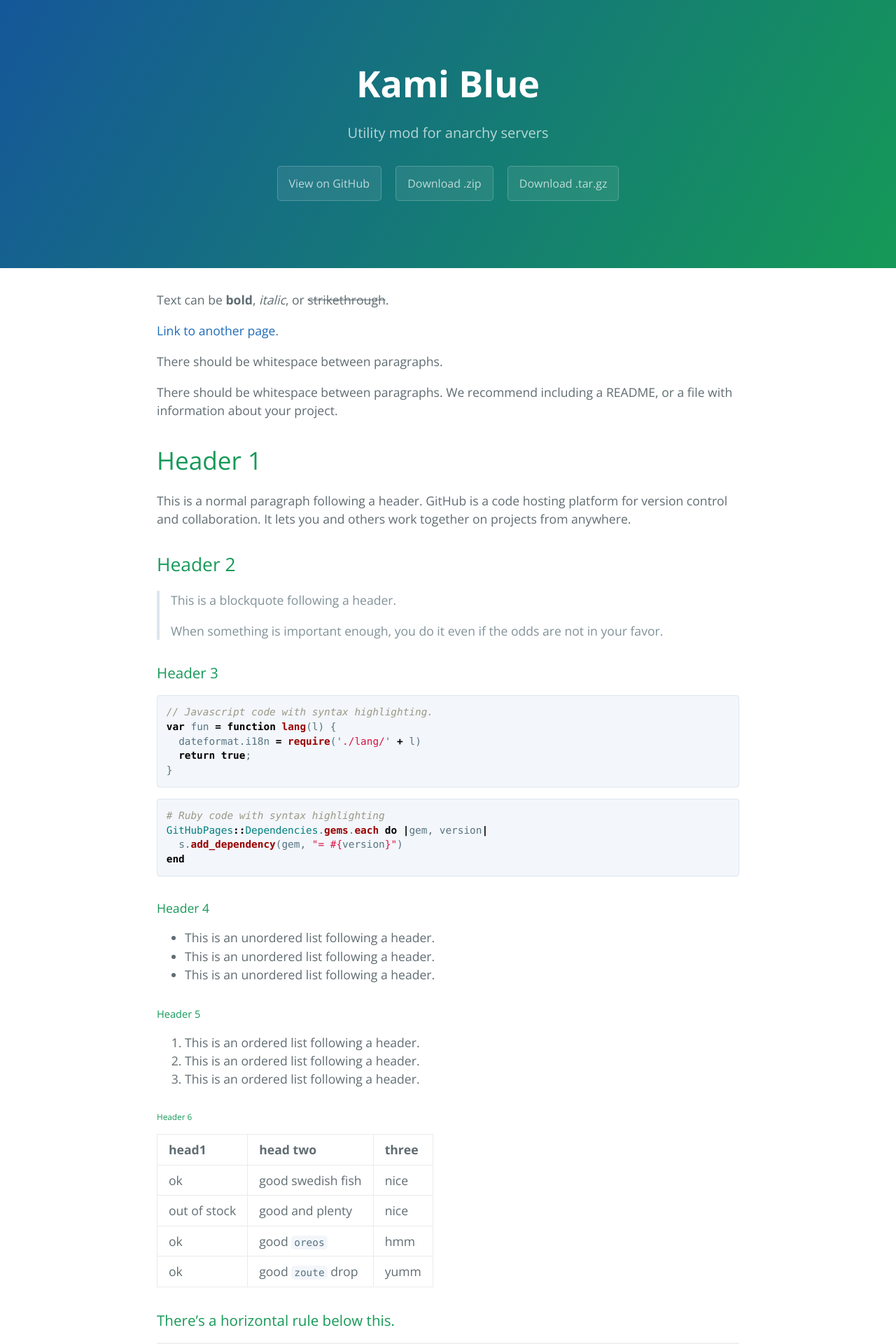
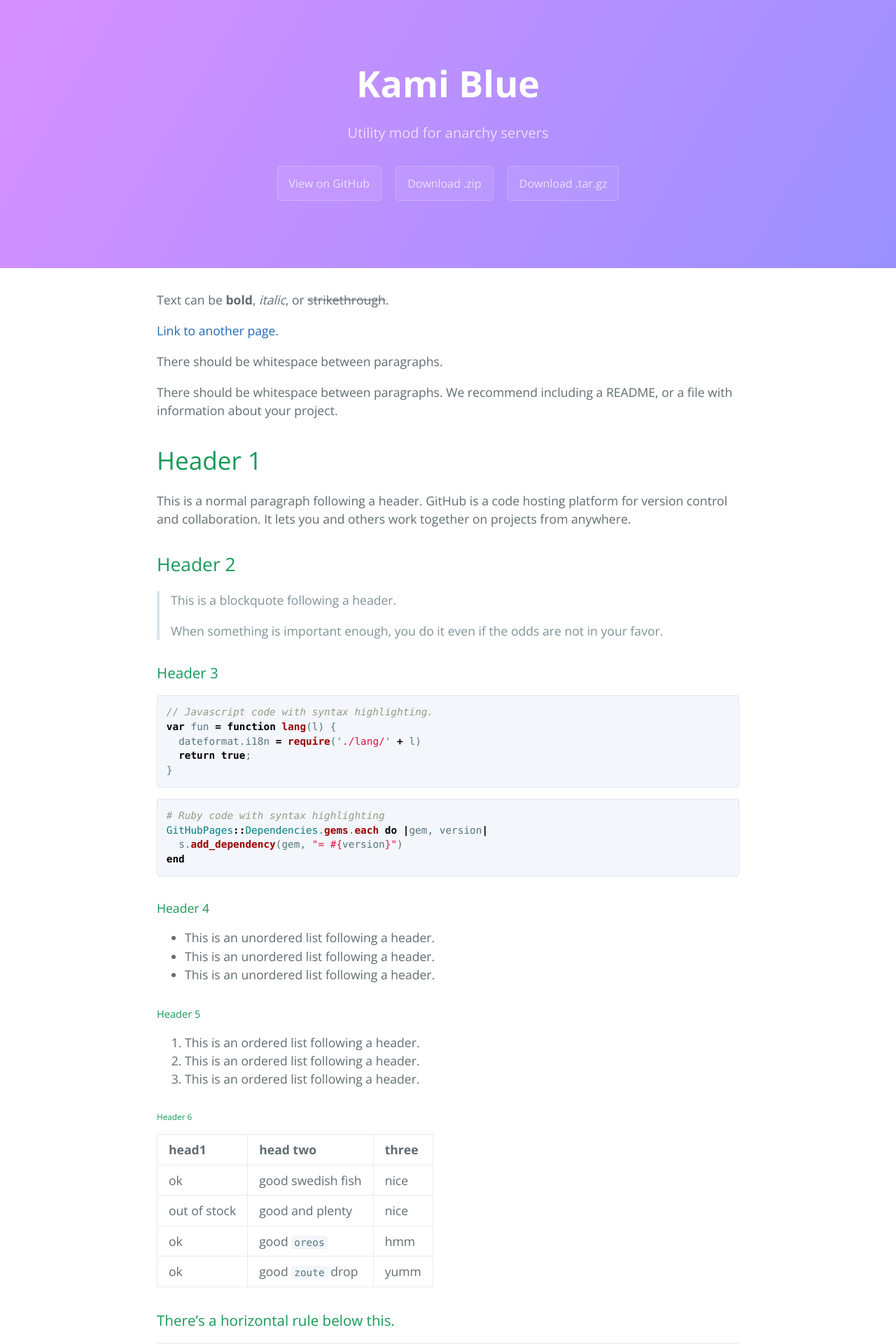
Before and after one commit to kami-blue/website, a Jekyll site: the page built from docs/index.md, in a window 1280 px wide. Shown: the top 1920 px of the page at 70% size. Built offline with Jekyll 4.4.1, drawn with Linux system fonts in a browser that asks for light colours.

Commit message:
change main colors

```diff
--- a/docs/_sass/variables.scss
+++ b/docs/_sass/variables.scss
@@ -4,8 +4,8 @@ $medium-breakpoint: 42em !default;
 
 // Headers
 $header-heading-color: #fff !default;
-$header-bg-color: #159957 !default;
-$header-bg-color-secondary: #155799 !default;
+$header-bg-color: #9b90ff !default;
+$header-bg-color-secondary: #d690ff !default;
 
 // Text
 $section-headings-color: #159957 !default;
```
